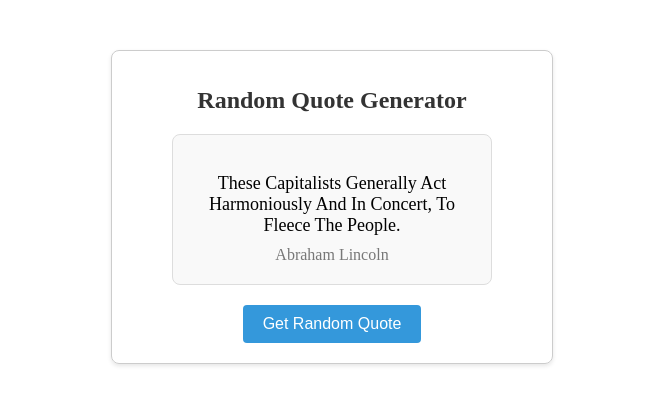
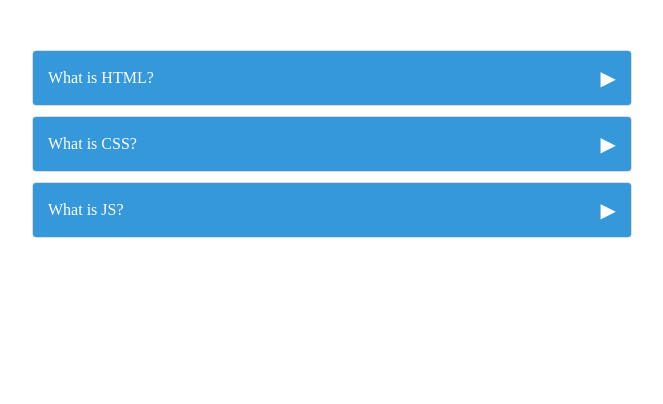
Before and after one commit to naren4488/vuejs-learning, a Vue app: page / in a window 1280 px wide. Shown: the top 404 px of the page, without its empty margins (308-971 px from the left). Built offline with nearby package versions, Linux system fonts and the light colour scheme.

Commit message:
accordion implemented

```diff
--- a/src/App.vue
+++ b/src/App.vue
@@ -1,10 +1,12 @@
 <script setup>
 import TodoList from './components/TodoList.vue'
 import RandomQuotes from './components/RandomQuotes.vue'
+import AccordionComponent from './components/AccordionComponent.vue'
 </script>
 
 <template>
 <!-- <TodoList/> -->
- <RandomQuotes/>
+ <!-- <RandomQuotes/> -->
+  <AccordionComponent/>
 
 </template>
--- /dev/null
+++ b/src/components/AccordionComponent.vue
@@ -0,0 +1,85 @@
+<script setup>
+import { ref } from "vue";
+
+const items = ref([
+  {
+    title: "What is HTML?",
+    content:
+      "The HyperText Markup Language or HTML is the standard markup language for documents designed to be displayed in a web browser. It defines the content and structure of web content. It is often assisted by technologies such as Cascading Style Sheets and scripting languages such as JavaScript.",
+    open: false,
+  },
+  {
+    title: "What is CSS?",
+    content:
+      "Cascading Style Sheets is a style sheet language used for specifying the presentation and styling of a document written in a markup language such as HTML or XML. CSS is a cornerstone technology of the World Wide Web, alongside HTML and JavaScript.",
+    open: false,
+  },
+  {
+    title: "What is JS?",
+    content:
+      "JavaScript, often abbreviated as JS, is a programming language and core technology of the World Wide Web, alongside HTML and CSS. As of 2023, 98.7% of websites use JavaScript on the client side for webpage behavior, often incorporating third-party libraries.",
+    open: false,
+  },
+]);
+
+const toggleAccordion = (index) => {
+    items.value = items.value.map((item, i) => ({
+        ...item,
+        open : index === i ? true : false
+    }))
+}
+</script>
+
+<template>
+  <div class="accordion-container">
+    <div v-for="(item, index) in items" :key="index" class="accordion">
+      <div class="accordion-header" @click="toggleAccordion(index)">
+        {{ item.title }}
+        <span class="arrow-icon">{{ item.open ? "▼" : "▶" }}</span>
+      </div>
+      <div v-show="item.open" class="accordion-content">
+        {{ item.content }}
+      </div>
+    </div>
+  </div>
+</template>
+
+<style scoped>
+.accordion-container {
+  max-width: 600px;
+  margin: 50px auto;
+}
+
+.accordion {
+  border: 1px solid #ddd;
+  border-radius: 4px;
+  overflow: hidden;
+  margin-bottom: 10px;
+}
+
+.accordion-header {
+  background-color: #3498db;
+  color: #fff;
+  padding: 15px;
+  cursor: pointer;
+  display: flex;
+  justify-content: space-between;
+  align-items: center;
+}
+
+.arrow-icon {
+  font-size: 20px;
+}
+
+.accordion-content {
+  padding: 15px;
+  display: none;
+  border-top: 1px solid #ddd;
+  background-color: #f9f9f9;
+  color: #333;
+}
+
+.accordion-content[style] {
+  display: block;
+}
+</style>
```
